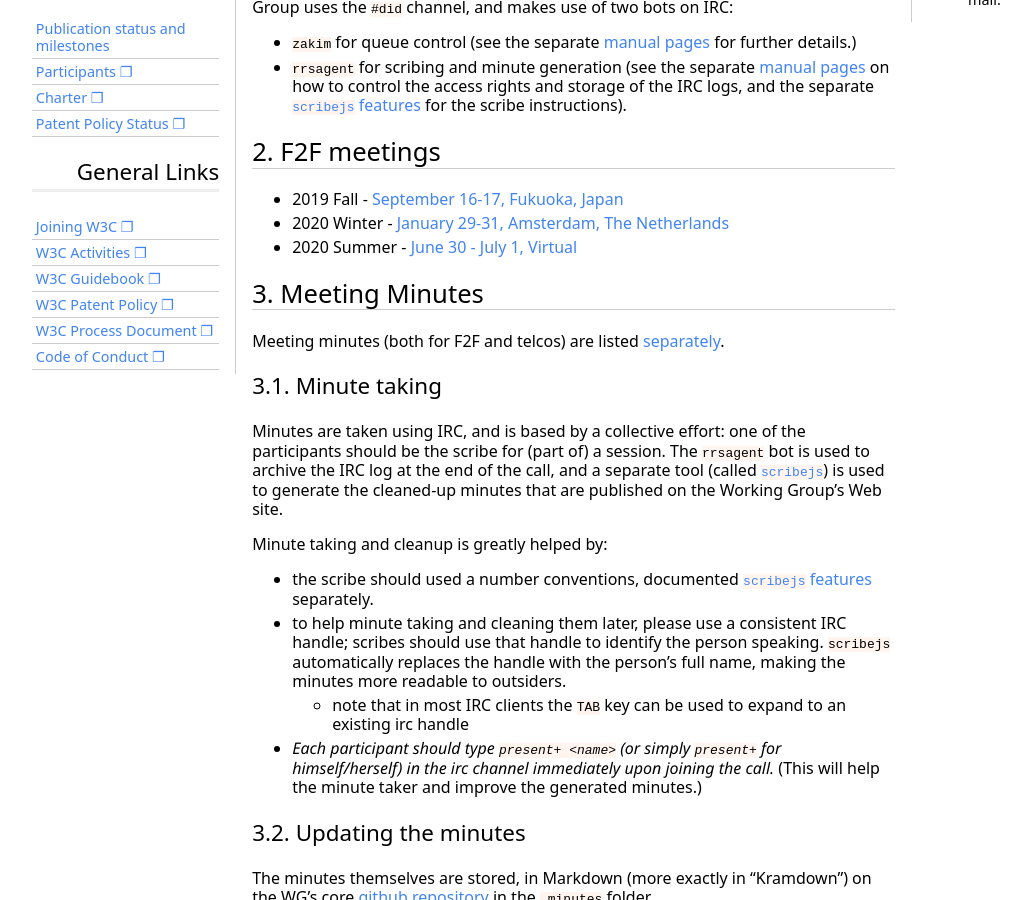
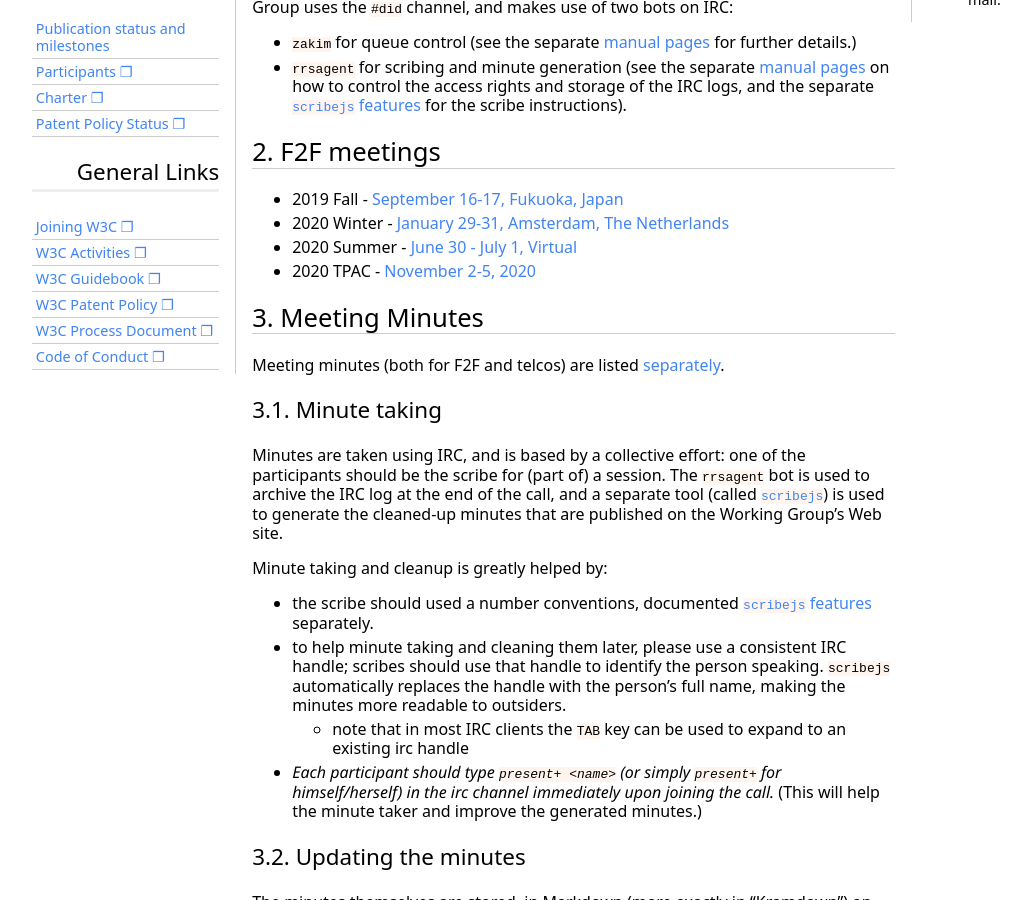
Before and after one commit to w3c/did-wg, a Jekyll site: the page built from Meetings/index.md, in a window 1280 px wide and 900 px high, scrolled down 500 px. Shown: the whole window, without its empty margins (0-1031 px from the left). Built offline with Jekyll 4.4.1, drawn with Linux system fonts in a browser that asks for light colours; some web fonts are replaced; our own code applies the rules of GitHub Pages for plain Markdown files.

Commit message:
added meeting link to main meetings page
Signed-off-by: Brent Zundel <brent.zundel@gmail.com>

```diff
--- a/Meetings/index.md
+++ b/Meetings/index.md
@@ -24,6 +24,7 @@ The Group also uses IRC for during the calls for minute taking, queue control, a
 * 2019 Fall - [September 16-17, Fukuoka, Japan](./F2F/2019.09.Fuk)
 * 2020 Winter - [January 29-31, Amsterdam, The Netherlands](./F2F/2020.01.Amsterdam)
 * 2020 Summer - [June 30 - July 1, Virtual](./F2F/2020.02.Virtual)
+* 2020 TPAC - [November 2-5, 2020](./F2F/2020.11.VirtualTPAC.md)
 
 ## Meeting Minutes
 
```
